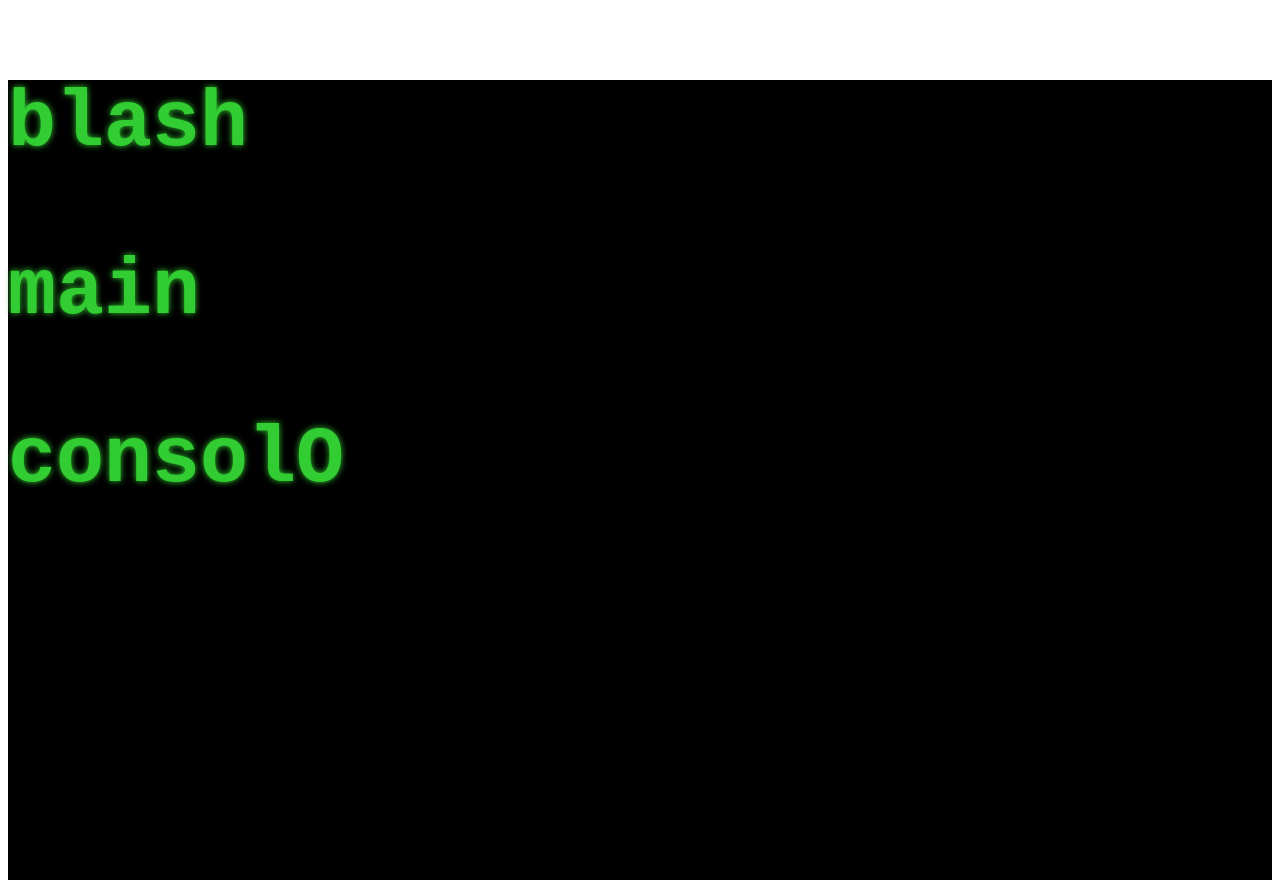
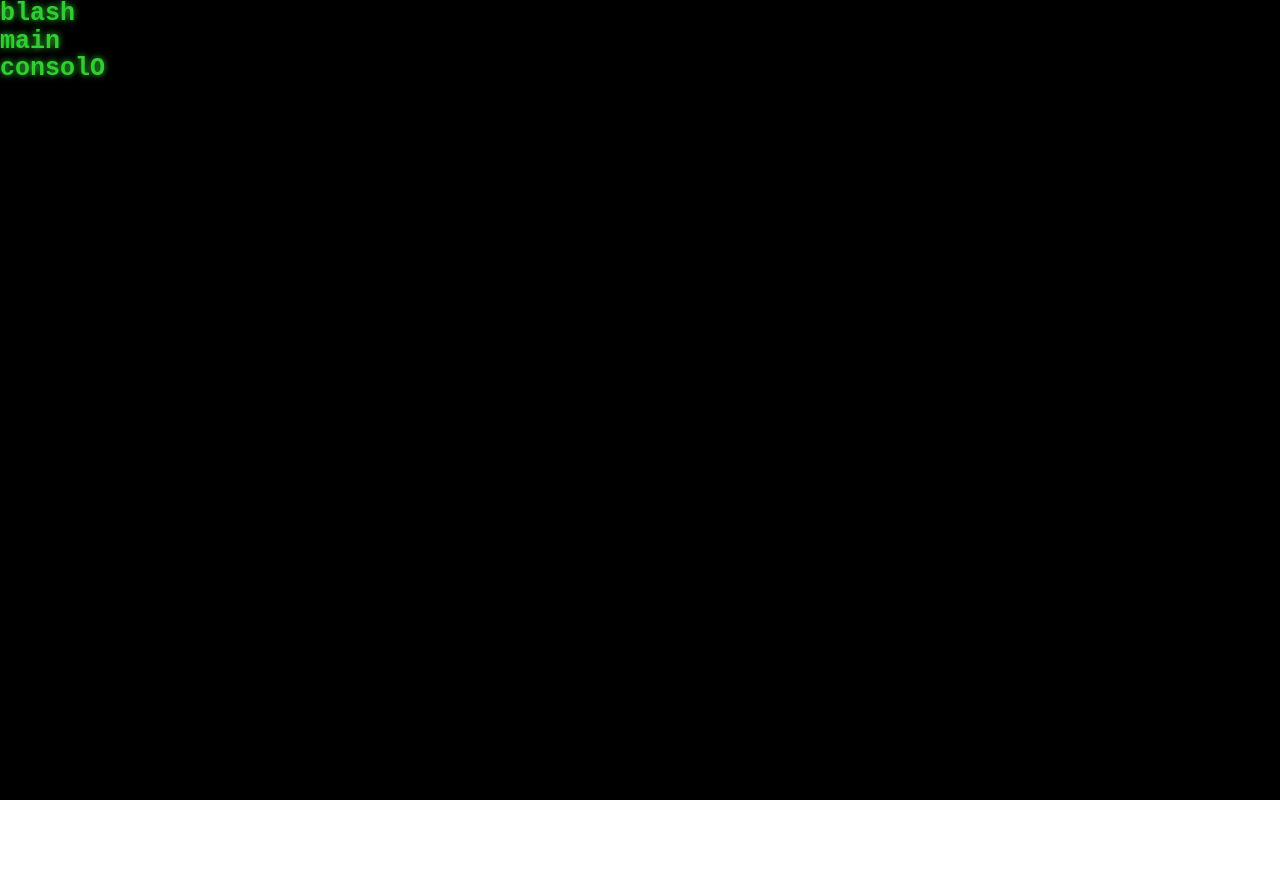
Before and after one commit to darlandieterich/vuejs-retro-console, a Vue app: page / in a window 1280 px wide. After the commit the page ends 800 px from the top, so only its background shows below. Built offline with nearby package versions, Linux system fonts and the light colour scheme.

Commit message:
Add TODO list. Implemented fullscreen prop and fontsize

```diff
--- a/src/App.vue
+++ b/src/App.vue
@@ -1,6 +1,6 @@
 <template>
   <div id="app">
-    <RetroConsole :output="['blash', 'main', 'consolO']" :fullscreen="true"/>
+    <RetroConsole :output="['blash', 'main', 'consolO']" :fullscreen="true" :fontSize="25"/>
   </div>
 </template>
 
@@ -16,4 +16,8 @@ export default {
 </script>
 
 <style>
+body {
+  margin: 0px;
+  padding: 0px;
+}
 </style>
--- a/src/components/RetroConsole.vue
+++ b/src/components/RetroConsole.vue
@@ -1,6 +1,6 @@
 <template>
-  <div :class="`retro-console ${fullscreen ? 'fullscreen' : ''}`">
-    <p v-for="o in output" v-bind:key="o" >{{o}}</p>
+  <div class="retro-console" v-bind:class="{fullscreen: fullscreen}" :style="`font-size:${fontSize}px`">
+    <div v-for="o in output" v-bind:key="o" >{{o}}</div>
   </div>
 </template>
 
@@ -29,6 +29,11 @@ export default {
     return {
       color: 'red'
     }
+  },
+  computed: {
+    getStyle: function () {
+      return Object.entries(this.consoleSize)
+    }
   }
 }
 </script>
@@ -40,10 +45,11 @@ export default {
   font-family: monospace;
   font-weight: bold;
   line-height: 1.1;
-  font-size: 10vh;
+  font-size: 20px;
   text-shadow: 0px 0px 6px limegreen;
 }
 .fullscreen {
+  position: absolute;
   height: 100vh;
   width: 100%;
 }
```
Also changed, not shown: 1 other file (tests, documents, lock files or other folders).
